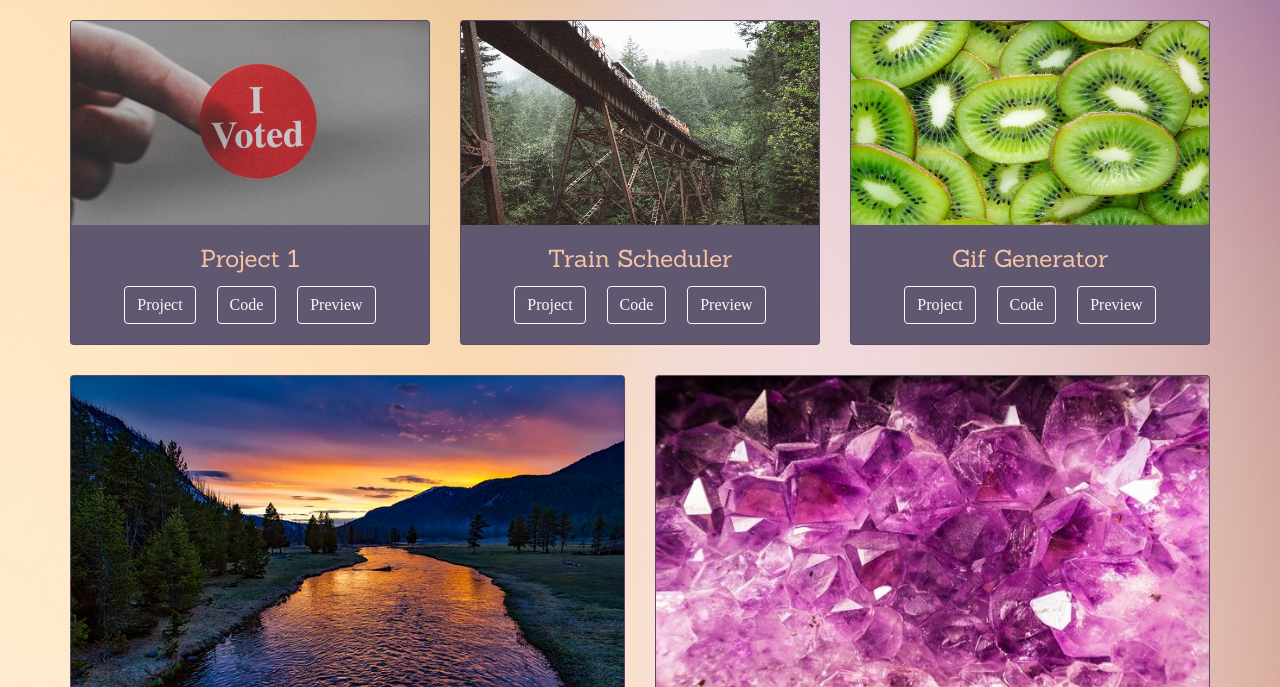
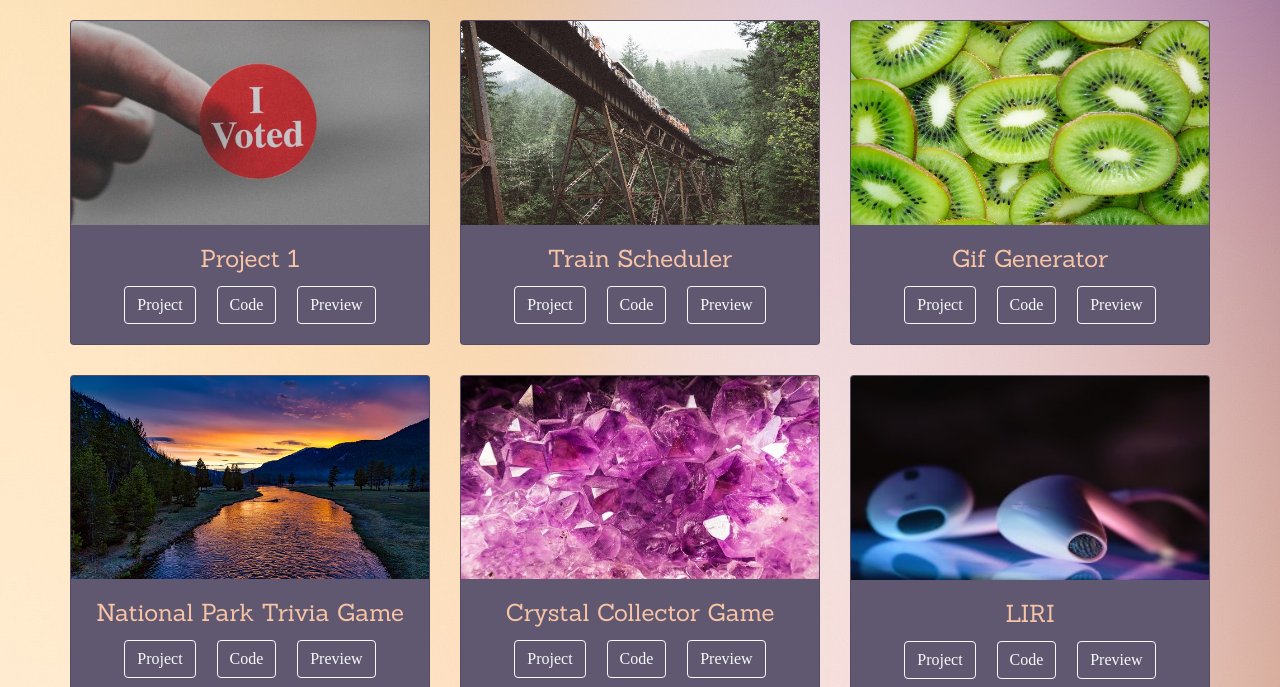
Before and after one commit to sarahlopriore/Portfolio-Page, a plain HTML site: page portfolio.html in a window 1280 px wide. Shown: the part 265-952 px from the top of the page. Drawn offline with nearby package versions, Linux system fonts and the light colour scheme; a web font is replaced by a local one.

Commit message:
add liri

```diff
--- a/portfolio.html
+++ b/portfolio.html
@@ -97,6 +97,17 @@
                         </button>
                     </div>
                 </div>
+                <div class="card">
+                    <img class="card-img-top" src="assets/images/headphones.jpg" alt="Headphones">
+                    <div class="card-body text-center">
+                        <h4 class="card-title">LIRI</h4>
+                        <a href="https://github.com/sarahlopriore/liri-node-app" class="btn btn-outline-light p-btn" target="_blank">Project</a>
+                        <a href="https://github.com/sarahlopriore/liri-node-app" class="btn btn-outline-light p-btn" target="_blank">Code</a>
+                        <button type="button" class="btn btn-outline-light" data-toggle="popover" data-trigger="focus" title="Screenshot" data-html="true" data-container="body" data-content="<img src='assets/images/concert-this.png' width='500' />">
+                            Preview
+                        </button>
+                    </div>
+                </div>
             </div>
         </div>
 
```
Also changed, not shown: assets/images/concert-this.png (added), assets/images/headphones.jpg (added).
